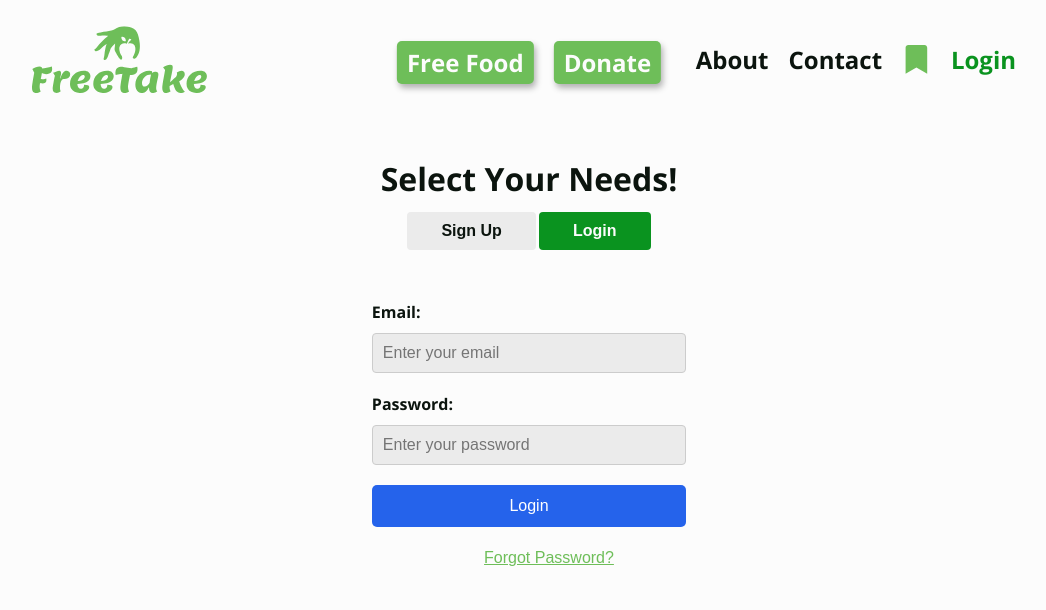
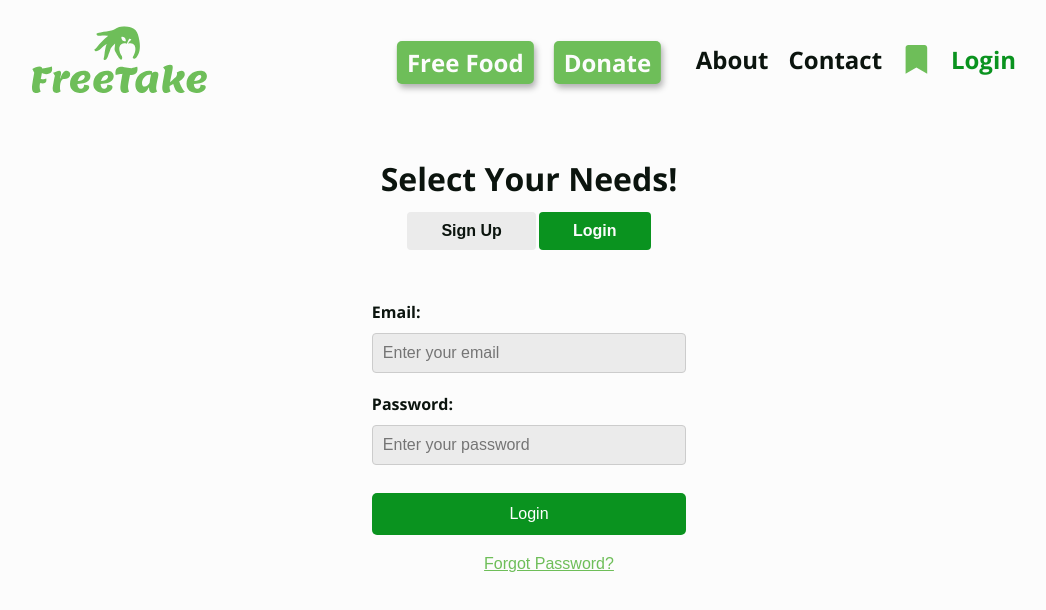
Before and after one commit to Ssiul003/freetake, a React (Create React App) app in the folder frontend/: page /login in a window 1280 px wide. In both pictures the pointer is over the button 639 px from the left and 506 px from the top of the page. Shown: the top 610 px of the page, without its empty margins (111-1157 px from the left). Built offline with nearby package versions, Linux system fonts and the light colour scheme.

Commit message:
fixed login styling

```diff
--- a/frontend/src/pages-styles/Login.css
+++ b/frontend/src/pages-styles/Login.css
@@ -44,13 +44,13 @@ body {
     color: #0a931f;
 }
 
-.authentication-form button{
+.authentication-form button, .login-submit-btn{
     background-color: #6EBE59;
     margin: 0.5em;
 
 }
 
-.authentication-form button:hover{
+.authentication-form button:hover, .login-submit-btn:hover{
     background-color: #0a931f;
 }
 
@@ -111,6 +111,7 @@ body {
 
 .forgot-password-btn:hover, .back-to-login-btn:hover{
     color: #0B140E;
+    background-color: transparent;
 }
 
 @media (max-width: 545px){
```
